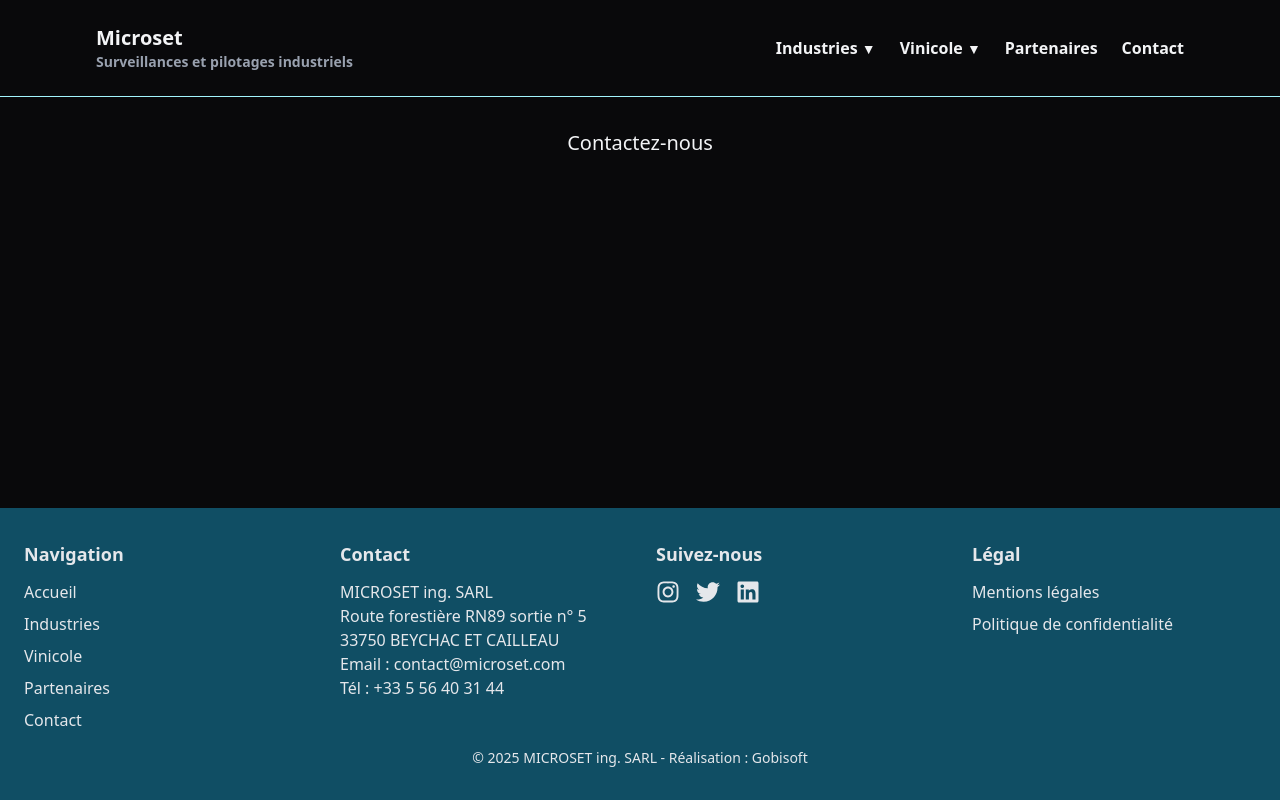
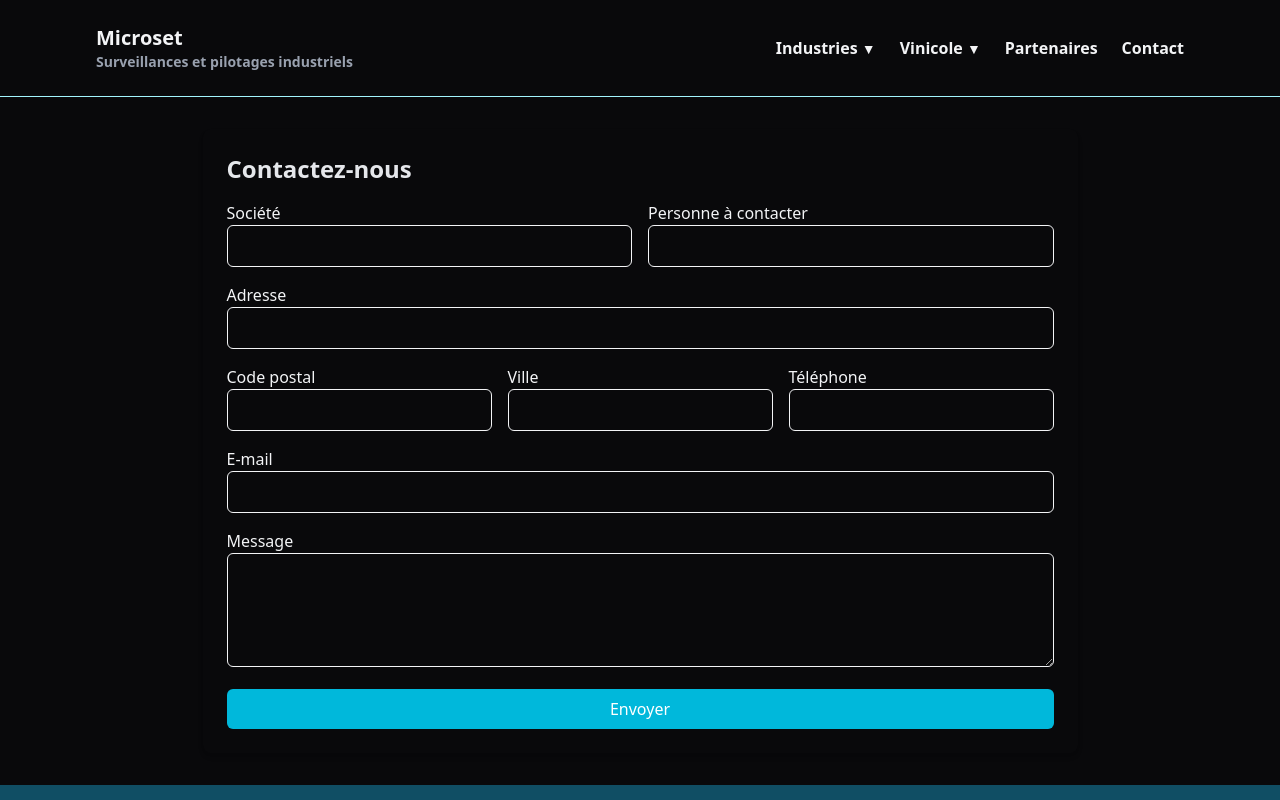
Before and after one commit to bendersoft/microset-static-website, a React (Vite) app in the folder microset/: page /contact in a window 1280 px wide. Shown: the top 800 px of the page. Built offline with nearby package versions, Linux system fonts and the light colour scheme.

Commit message:
implement contact form with state management and validation

```diff
--- a/microset/src/pages/Contact.tsx
+++ b/microset/src/pages/Contact.tsx
@@ -1,3 +1,147 @@
-export default function Contact() {
-	return <h2 className="text-center text-xl">Contactez-nous</h2>;
-}
+import { useState } from "react";
+
+const Contact = () => {
+	const [formData, setFormData] = useState({
+		company: "",
+		address: "",
+		postalCode: "",
+		city: "",
+		phone: "",
+		email: "",
+		contactPerson: "",
+		message: "",
+	});
+
+	const handleChange = (e: React.ChangeEvent<HTMLInputElement | HTMLTextAreaElement>) => {
+		setFormData({ ...formData, [e.target.name]: e.target.value });
+	};
+
+	const handleSubmit = (e: React.FormEvent) => {
+		e.preventDefault();
+		console.log("Form submitted:", formData);
+	};
+
+	return (
+		<div className="max-w-7xl mx-auto p-6 bg-zinc-950 shadow-md rounded-lg">
+			<h2 className="text-2xl font-semibold text-gray-200 mb-4">Contactez-nous</h2>
+			<form onSubmit={handleSubmit} className="space-y-4">
+				<div className="grid grid-cols-1 sm:grid-cols-2 gap-4">
+					<div>
+						<label htmlFor="company" className="block">Société</label>
+						<input
+							type="text"
+							id="company"
+							name="company"
+							value={formData.company}
+							onChange={handleChange}
+							className="w-full px-4 py-2 border rounded-md"
+							required
+						/>
+					</div>
+
+					<div>
+						<label htmlFor="person" className="block">Personne à contacter</label>
+						<input
+							type="text"
+							id="person"
+							name="contactPerson"
+							value={formData.contactPerson}
+							onChange={handleChange}
+							className="w-full px-4 py-2 border rounded-md"
+							required
+						/>
+					</div>
+				</div>
+
+				<div>
+					<label htmlFor="address" className="block">Adresse</label>
+					<input
+						type="text"
+						id="address"
+						name="address"
+						value={formData.address}
+						onChange={handleChange}
+						className="w-full px-4 py-2 border rounded-md"
+						required
+					/>
+				</div>
+
+				<div className="grid grid-cols-1 sm:grid-cols-3 gap-4">
+					<div>
+						<label htmlFor="postal-code" className="block">Code postal</label>
+						<input
+							type="text"
+							id="postal-code"
+							name="postalCode"
+							value={formData.postalCode}
+							onChange={handleChange}
+							className="w-full px-4 py-2 border rounded-md"
+							required
+						/>
+					</div>
+
+					<div>
+						<label htmlFor="city" className="block">Ville</label>
+						<input
+							type="text"
+							id="city"
+							name="city"
+							value={formData.city}
+							onChange={handleChange}
+							className="w-full px-4 py-2 border rounded-md"
+							required
+						/>
+					</div>
+
+					<div>
+						<label htmlFor="phone" className="block">Téléphone</label>
+						<input
+							type="tel"
+							id="phone"
+							name="phone"
+							value={formData.phone}
+							onChange={handleChange}
+							className="w-full px-4 py-2 border rounded-md"
+							required
+						/>
+					</div>
+				</div>
+
+				<div>
+					<label htmlFor="email" className="block">E-mail</label>
+					<input
+						type="email"
+						id="email"
+						name="email"
+						value={formData.email}
+						onChange={handleChange}
+						className="w-full px-4 py-2 border rounded-md"
+						required
+					/>
+				</div>
+
+				<div>
+					<label htmlFor="message" className="block">Message</label>
+					<textarea
+						name="message"
+						id="message"
+						rows={4}
+						value={formData.message}
+						onChange={handleChange}
+						className="w-full px-4 py-2 border rounded-md"
+						required
+					/>
+				</div>
+
+				<button
+					type="submit"
+					className="w-full bg-cyan-500 text-white py-2 rounded-md hover:bg-cyan-600 transition"
+				>
+					Envoyer
+				</button>
+			</form>
+		</div>
+	);
+};
+
+export default Contact;
```
